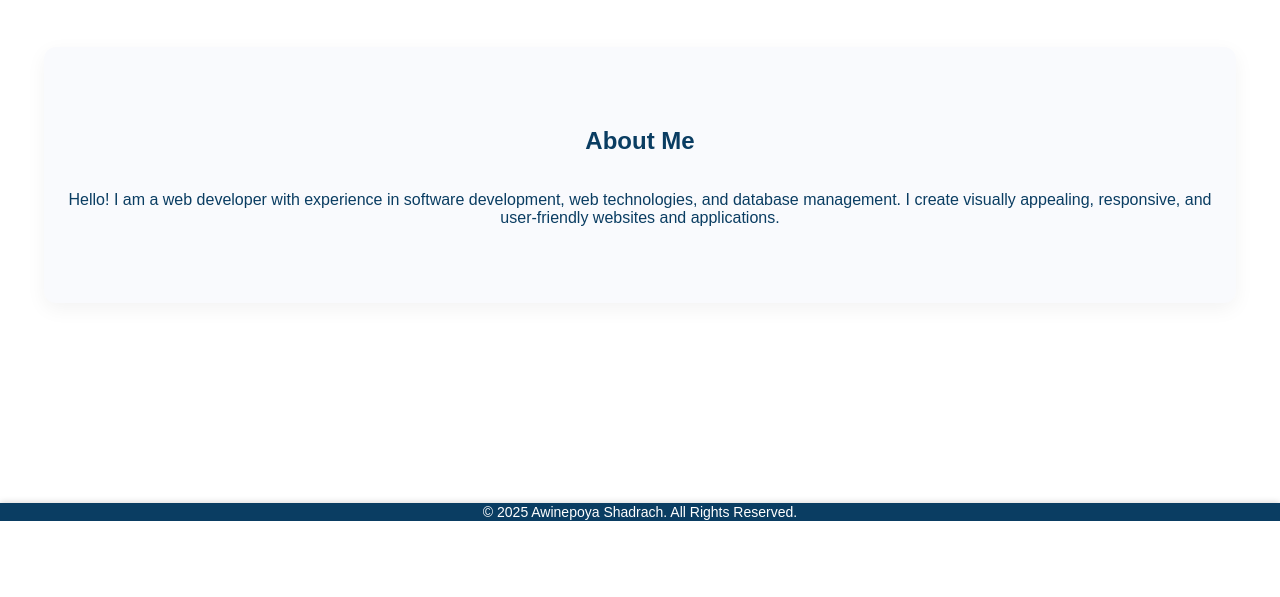
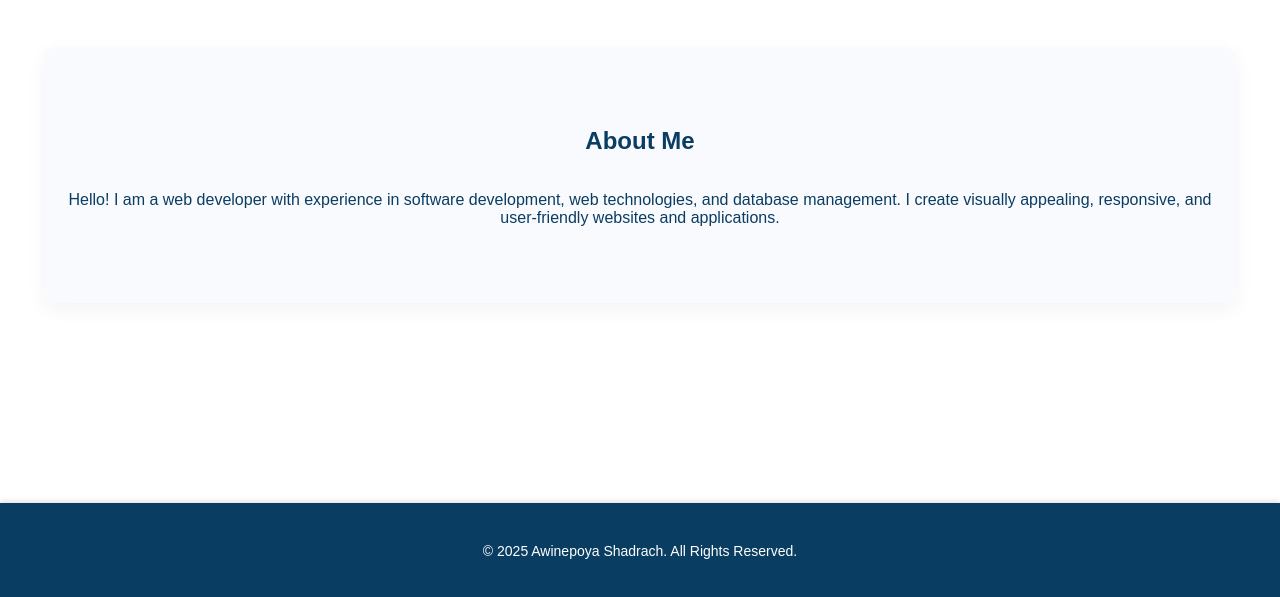
Before and after one commit to awinepoyashadrach/awinepoyashadrach.github.io, a plain HTML site: page index.html in a window 1280 px wide. Shown: the part 613-1210 px from the top of the page. Before the commit the page ends 1134 px from the top, so only its background shows below. Drawn offline with Linux system fonts and the light colour scheme.

Commit message:
Add files via upload

```diff
--- a/css/style.css
+++ b/css/style.css
@@ -191,7 +191,7 @@ header {
 /* Footer - pushed further down */
 footer {
     text-align: center;
-    padding: 1px 8px;
+    padding: 40px 20px;
     background: #0a3d62;
     color: white;
     font-size: 14px;
@@ -202,5 +202,5 @@ footer {
 
 footer p {
     margin: 0;
-    padding: 0;
+    padding: o;
 }
```
